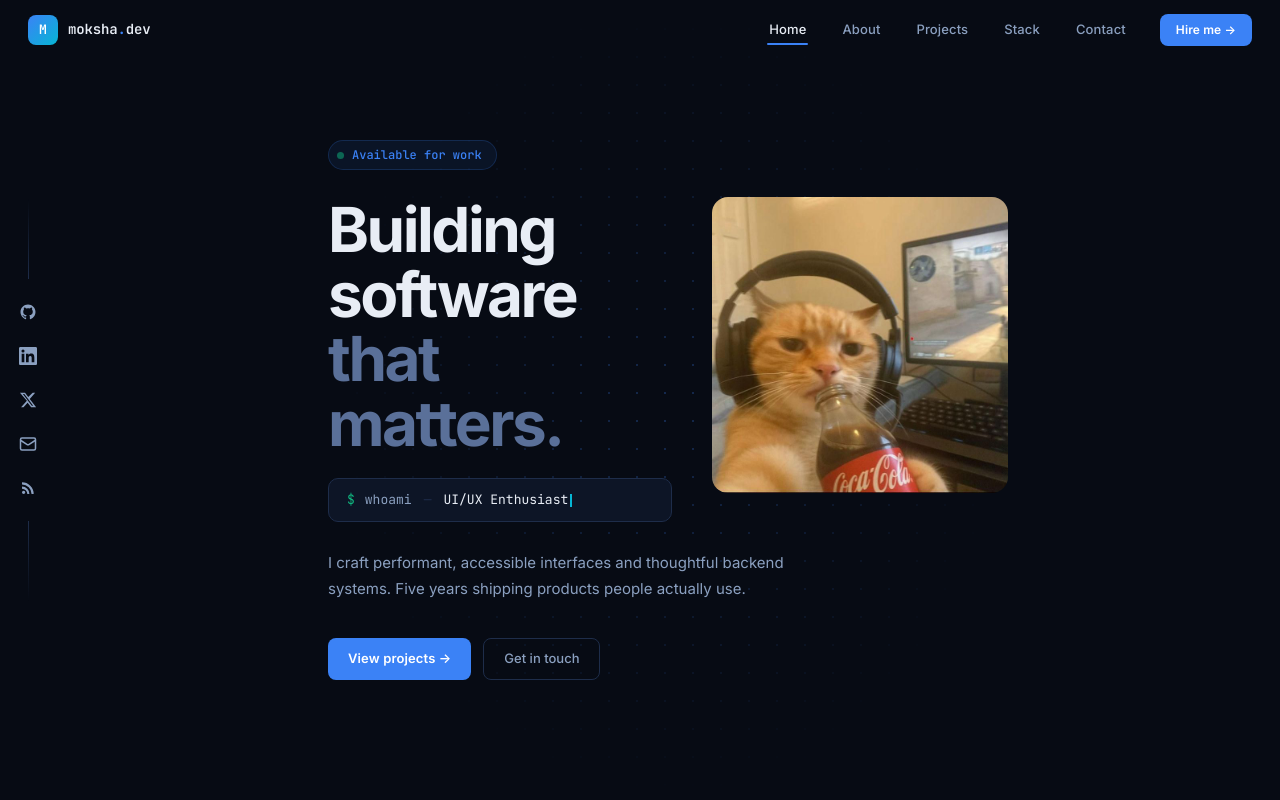
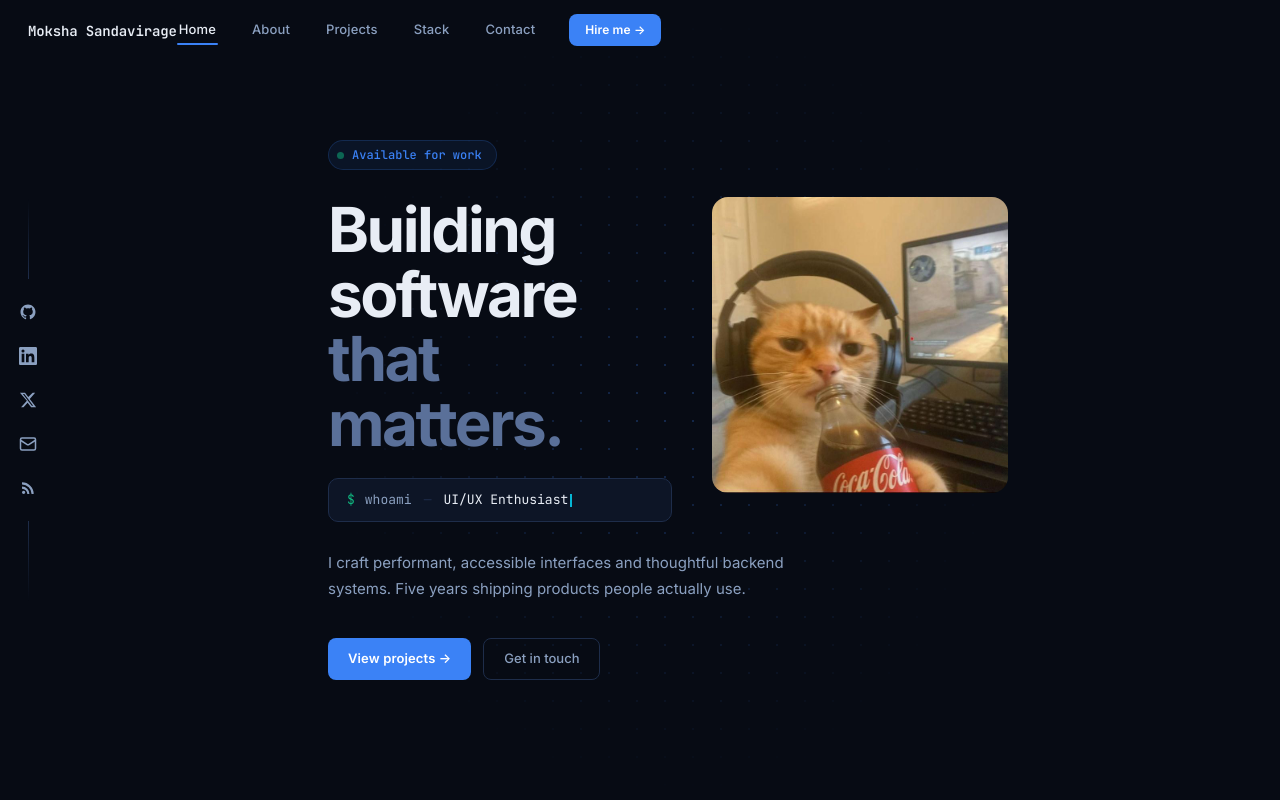
Before and after one commit to MokshaSan/portfolio, a Next.js app: page / in a window 1280 px wide. Shown: the top 800 px of the page. Built offline with nearby package versions, Linux system fonts and the light colour scheme.

Commit message:
removed logo and added full name

```diff
--- a/app/page.tsx
+++ b/app/page.tsx
@@ -445,32 +445,8 @@ export default function Portfolio() {
             "background 0.25s, border-color 0.25s, backdrop-filter 0.25s",
         }}
       >
-        {/* Logo */}
-        <div
-          style={{
-            display: "flex",
-            alignItems: "center",
-            gap: "10px",
-            marginRight: "auto",
-          }}
-        >
-          <div
-            style={{
-              width: "30px",
-              height: "30px",
-              borderRadius: "8px",
-              background: "linear-gradient(135deg, #3B82F6 0%, #06B6D4 100%)",
-              display: "flex",
-              alignItems: "center",
-              justifyContent: "center",
-              fontSize: "13px",
-              fontWeight: 700,
-              color: "#fff",
-              fontFamily: "'JetBrains Mono', monospace",
-            }}
-          >
-            M
-          </div>
+        {/* Name */}
+        <div>
           <span
             style={{
               fontSize: "14px",
@@ -480,7 +456,7 @@ export default function Portfolio() {
               color: "var(--fg)",
             }}
           >
-            moksha<span style={{ color: "var(--accent)" }}>.</span>dev
+            Moksha Sandavirage
           </span>
         </div>
 
```
